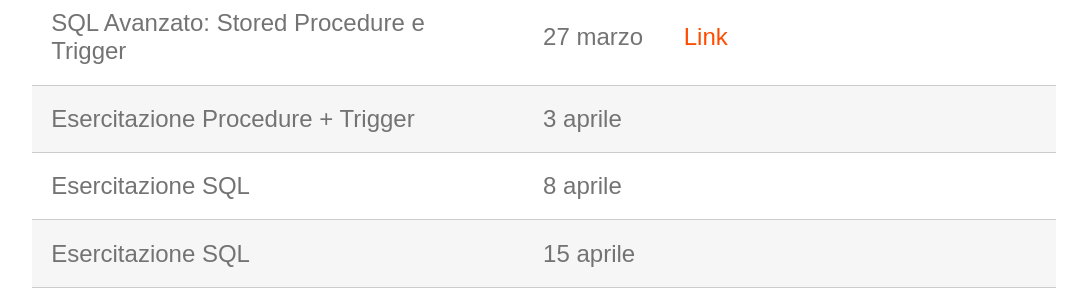
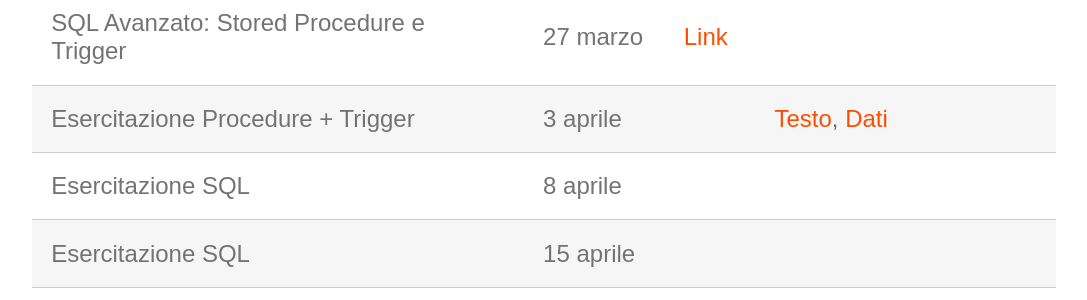
Before and after one commit to perceivelab/db-fo-24, a Jekyll site: the page built from index.md, in a window 1280 px wide and 900 px high, scrolled down 1259 px. Shown: the part 155-455 px from the top of the window, without its empty margins (96-1183 px from the left). Built offline with Jekyll 4.4.1, drawn with Linux system fonts in a browser that asks for light colours.

Commit message:
Update index.md

```diff
--- a/index.md
+++ b/index.md
@@ -31,7 +31,7 @@ Il programma delle lezioni è provvisorio e può subire variazioni.
 | SQL Operatori Aggregati + Esercitazione MySQL Base                              | 20 marzo | [Link](https://studentiunict-my.sharepoint.com/:b:/g/personal/simone_palazzo_unict_it/Ef1UReCEFR1Agf1-9C1cVTMBuyFlx7vO6iVniAp3xZwnfQ?e=fLWEWS) |[Testo](https://studentiunict-my.sharepoint.com/:b:/g/personal/simone_palazzo_unict_it/EUAclowZE5BMrTBVJVtNZZoBjDekvoaBN1zEjTR0-hfGgQ?e=Lj9LzN), [Dati](https://studentiunict-my.sharepoint.com/:u:/g/personal/simone_palazzo_unict_it/EdnUuwVmiLhAuLXRs425QlsBbep0Jj74rMGxgKsnu7qr4Q?e=vHExVq)
 | SQL Query Nidificate + Esercitazione op. aggregati                 | 25 marzo | [Link](https://studentiunict-my.sharepoint.com/:b:/g/personal/simone_palazzo_unict_it/ETv1_9U9leNOksuhrsYS56cBS0BCQu1jQs_xBF4mXHjSMw?e=E5mlLH) | [Testo 1](https://studentiunict-my.sharepoint.com/:b:/g/personal/simone_palazzo_unict_it/EUrxvtV7OD9DpPe4pyPmycQBr2ra_yRSI6IjXXxRj3OIfg?e=tsUH3y), [Dati 1](https://studentiunict-my.sharepoint.com/:u:/g/personal/simone_palazzo_unict_it/EUCEAz5B6VtNu-SAgjfAUDwBBaUokLz7n8cOJ02TsH1lIw?e=oGu6i0), [Testo 2](https://studentiunict-my.sharepoint.com/:b:/g/personal/simone_palazzo_unict_it/EXFGQEFcr45Fm4tQHHGp3noBfhZxoKJNA4uVZ2zUWziGxw?e=xhRl6d), [Dati 2](https://studentiunict-my.sharepoint.com/:u:/g/personal/simone_palazzo_unict_it/EcUAVpPBtqJFmdT_IDBnd6sBrExy5h4u-yeotg5T6djeeQ?e=DmuT5y)
 | SQL Avanzato: Stored Procedure e Trigger                  | 27 marzo | [Link](https://studentiunict-my.sharepoint.com/:b:/g/personal/simone_palazzo_unict_it/EdGNxaaSNh1HpFRABd_JRU0Bd8wW8iHI_oltyGDBSzazag?e=zAY4A3) |
-| Esercitazione Procedure + Trigger                   | 3 aprile |
+| Esercitazione Procedure + Trigger                   | 3 aprile | | [Testo](https://studentiunict-my.sharepoint.com/:w:/g/personal/simone_palazzo_unict_it/EXD2m7U3ZMdHnRxcb1rLWyQBOxei-O9cA70l2KJrv4Ihew?e=xv7UlW), [Dati](https://studentiunict-my.sharepoint.com/:u:/g/personal/simone_palazzo_unict_it/ESJvqIgGYrxMn7Hya53-7CIBw-OPnccc1OiRu8edaCXsog?e=yBVTwe) |
 | Esercitazione SQL                     | 8 aprile |
 | Esercitazione SQL                         | 15 aprile |
 | Simulazione prova in itinere                         | 17 aprile |
```
